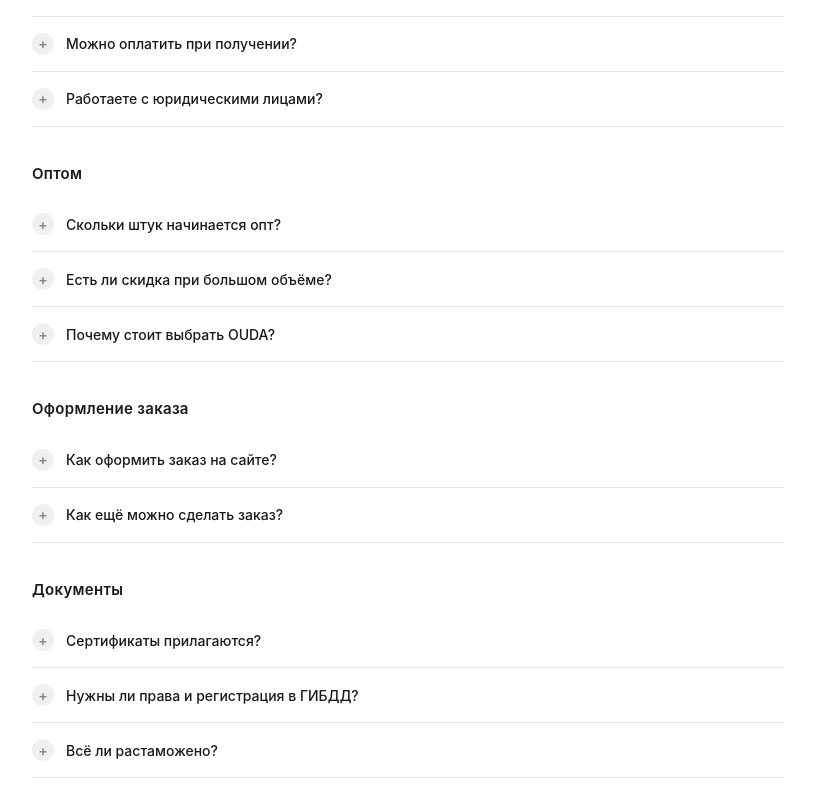
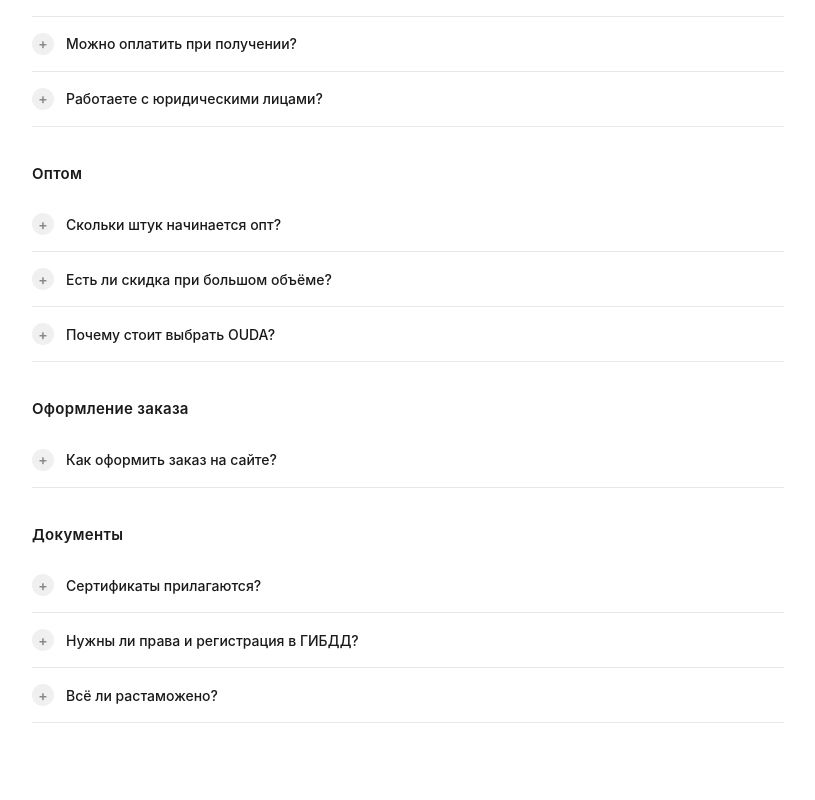
Before and after one commit to galaxymotosochi-creator/ouda, a React (Vite) app: page / in a window 1280 px wide. Shown: the part 1214-2014 px from the top of the page, without its empty margins (232-1047 px from the left). Built offline with nearby package versions, Linux system fonts and the light colour scheme; no server answers.

Commit message:
FAQ: убран лишний вопрос про MAX/Telegram

```diff
--- a/src/components/FAQ.jsx
+++ b/src/components/FAQ.jsx
@@ -62,10 +62,6 @@ const blocks = [
       {
         q: 'Как оформить заказ на сайте?',
         a: 'Выберите модель, нажмите «В корзину», укажите количество и нужный цвет. Затем перейдите в корзину (значок в правом верхнем углу), заполните информацию и нажмите «Оформить заказ». Как только мы получим заявку — сразу свяжемся с вами.'
-      },
-      {
-        q: 'Как ещё можно сделать заказ?',
-        a: 'На главной странице вы можете связаться с нами напрямую — через WhatsApp (MAX) или Telegram.'
       }
     ]
   },
```
